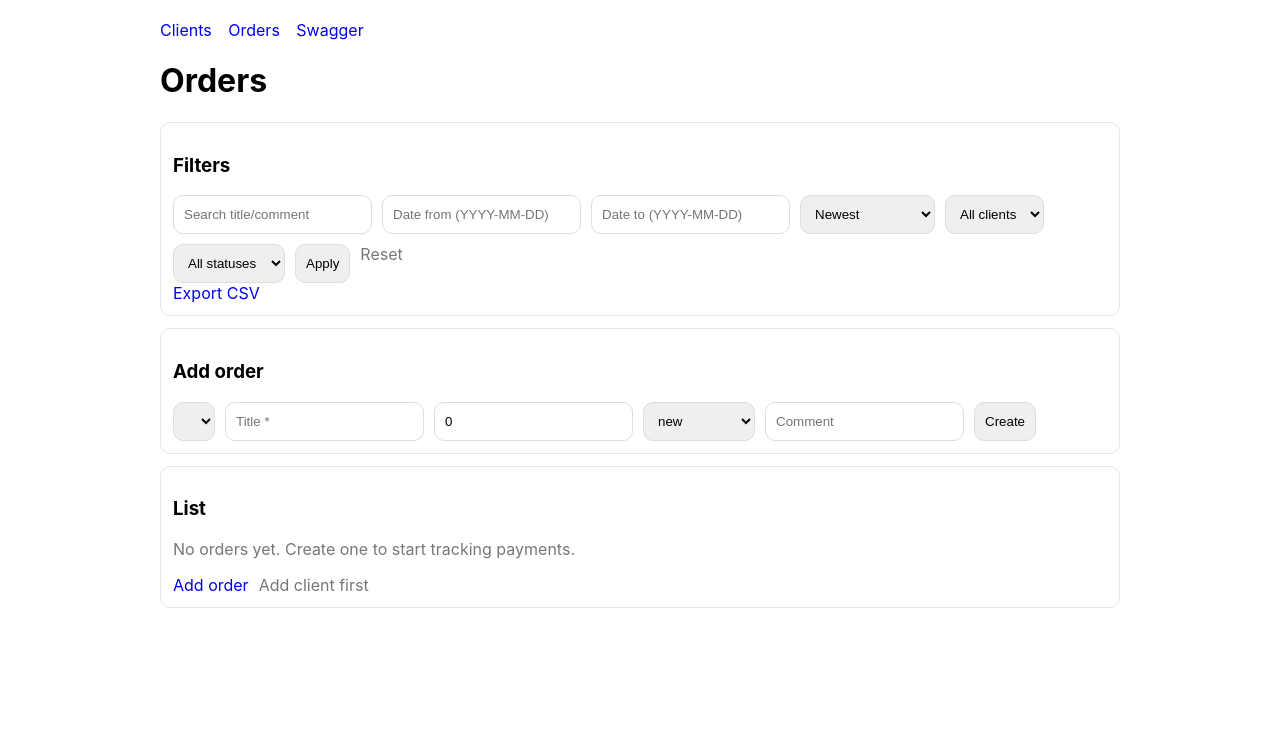
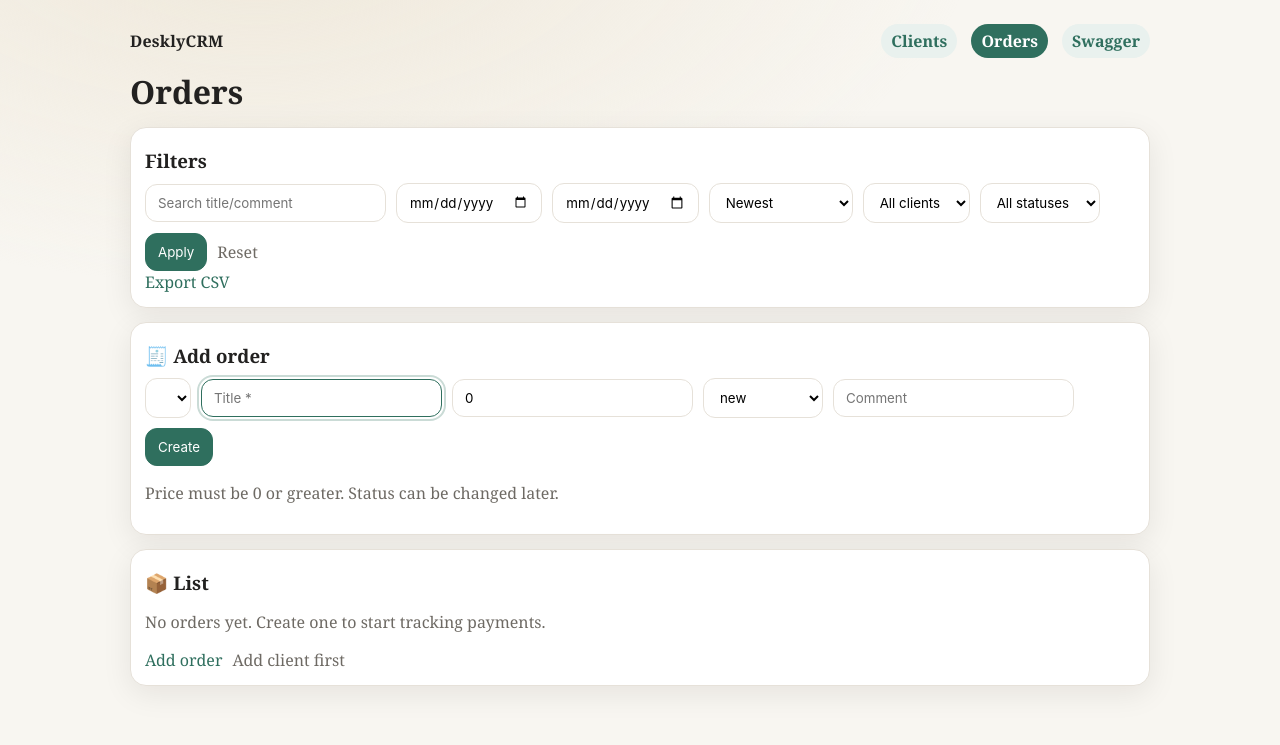
Before and after one commit to RezPoint/deskly-crm, a FastAPI app: page /ui/orders in a window 1280 px wide. Shown: the top 745 px of the page. Run offline with FastAPI, Linux system fonts and the light colour scheme; data that the repository does not hold is empty.

Commit message:
Release 0.1.9 (#30)
* Add migrations and order search

* Add pagination and sorting

* Add order totals and empty states

* Add export filters

* Add order date filters and export links

* Format dates in UI

* Polish UI errors and empty states

* Add indexes and export validation

* Run migrations on startup (optional)

* Add export search filter

* Validate date ranges and add search indexes

* Include Alembic files in Docker image

* Add orders summary totals endpoint

* Add request logging middleware

* Add health details and prometheus metrics

* Document health and metrics endpoints

* Fix API summary link when filters empty

* Preserve form inputs on UI validation errors

* Improve empty states and CTAs in UI

* Add client contact validation and quick status UI

* Add basic HTML validation hints

* Refresh UI styling and status pills

* Add status pill and table hover

* Highlight order totals with stat pills

* Polish clients list with contact tags

* Highlight order totals on detail page

* Add brand and active nav state

* Add aria labels and date inputs

* Document UI entry point and polish

* Add helpful UI form hints

* Polish button and focus styles

* Tweak typography and table headers

* Add section headings and labels in UI

```diff
--- a/app/templates/layout.html
+++ b/app/templates/layout.html
@@ -5,25 +5,119 @@
   <meta name="viewport" content="width=device-width, initial-scale=1" />
   <title>{{ title or "DesklyCRM" }}</title>
   <style>
-    body { font-family: -apple-system, system-ui, Segoe UI, Roboto, Arial; max-width: 960px; margin: 20px auto; padding: 0 14px; }
-    a { text-decoration: none; }
-    nav a { margin-right: 12px; }
-    .card { border: 1px solid #e5e5e5; border-radius: 10px; padding: 12px; margin: 12px 0; }
-    .row { display: flex; gap: 10px; flex-wrap: wrap; }
-    input, select, textarea, button { padding: 10px; border-radius: 10px; border: 1px solid #ddd; }
-    button { cursor: pointer; }
+    :root {
+      --bg: #f8f6f1;
+      --card: #ffffff;
+      --ink: #222120;
+      --muted: #6e6a64;
+      --line: #e6e1d9;
+      --accent: #2f6f5e;
+      --accent-2: #e9f1ee;
+      --danger: #b00020;
+      --danger-bg: #fff2f3;
+      --shadow: 0 8px 30px rgba(22, 18, 14, 0.08);
+    }
+    body {
+      font-family: "IBM Plex Serif", "Georgia", serif;
+      color: var(--ink);
+      background: radial-gradient(1200px 600px at 20% -10%, #efe8da 0%, transparent 60%), var(--bg);
+      max-width: 1020px;
+      margin: 24px auto 60px;
+      padding: 0 16px;
+    }
+    h1 { font-size: 32px; margin: 12px 0 8px; }
+    h3 { margin: 6px 0 10px; }
+    a { text-decoration: none; color: var(--accent); }
+    a:hover { text-decoration: underline; }
+    nav { display: flex; align-items: center; gap: 14px; margin-bottom: 12px; }
+    nav .brand { font-weight: 700; letter-spacing: 0.2px; margin-right: auto; color: var(--ink); }
+    nav a { padding: 6px 10px; border-radius: 999px; background: var(--accent-2); color: var(--accent); font-weight: 600; }
+    nav a.active { background: var(--accent); color: #fff; }
+    .card {
+      border: 1px solid var(--line);
+      border-radius: 16px;
+      padding: 14px;
+      margin: 14px 0;
+      background: var(--card);
+      box-shadow: var(--shadow);
+    }
+    .card h3 { display: flex; align-items: center; gap: 8px; }
+    .row { display: flex; gap: 10px; flex-wrap: wrap; align-items: center; }
+    input, select, textarea, button {
+      padding: 10px 12px;
+      border-radius: 12px;
+      border: 1px solid var(--line);
+      background: #fff;
+      font-family: "Inter", system-ui, sans-serif;
+    }
+    input:focus, select:focus, textarea:focus, button:focus {
+      outline: 2px solid rgba(47, 111, 94, 0.25);
+      outline-offset: 2px;
+      border-color: var(--accent);
+    }
+    button { cursor: pointer; background: var(--accent); color: #fff; border-color: var(--accent); }
+    button:hover { filter: brightness(1.05); }
+    button:disabled { opacity: 0.7; cursor: not-allowed; }
     .inline { display: inline; }
-    .danger { color: #b00020; border-color: #f2b5bd; background: #fff5f6; }
-    .err { color: #b00020; margin: 10px 0; }
+    .danger { color: var(--danger); border-color: #f2b5bd; background: var(--danger-bg); }
+    .danger:hover { filter: brightness(0.98); }
+    .err { color: var(--danger); margin: 10px 0; }
     table { width: 100%; border-collapse: collapse; }
-    th, td { text-align: left; padding: 10px; border-bottom: 1px solid #eee; }
-    .muted { color: #777; }
+    th, td { text-align: left; padding: 10px; border-bottom: 1px solid var(--line); }
+    th { font-size: 12px; text-transform: uppercase; letter-spacing: 0.04em; color: var(--muted); }
+    tbody tr:nth-child(even) { background: #fbfaf7; }
+    tbody tr:hover { background: #f4f1ea; }
+    .muted { color: var(--muted); }
+    .pill {
+      display: inline-block;
+      padding: 4px 10px;
+      border-radius: 999px;
+      font-size: 12px;
+      font-weight: 600;
+      background: #f2f0ea;
+      color: #5a554f;
+    }
+    .pill.new { background: #f0f7ff; color: #2a5d9f; }
+    .pill.in_progress { background: #fff4e6; color: #a45b00; }
+    .pill.done { background: #e8f7ee; color: #2f6f5e; }
+    .pill.canceled { background: #ffeef0; color: #b00020; }
+    .stat {
+      display: inline-flex;
+      align-items: center;
+      gap: 6px;
+      padding: 6px 10px;
+      border-radius: 999px;
+      background: #f2f0ea;
+      color: #3f3b36;
+      font-weight: 600;
+      font-size: 12px;
+    }
+    .tag {
+      display: inline-flex;
+      align-items: center;
+      gap: 6px;
+      padding: 4px 8px;
+      border-radius: 10px;
+      background: #f2f0ea;
+      color: #544f49;
+      font-size: 12px;
+    }
+    .btn-ghost {
+      background: transparent;
+      border: 1px solid var(--line);
+      color: var(--accent);
+    }
+    .btn-ghost:hover {
+      background: var(--accent-2);
+    }
   </style>
 </head>
 <body>
+  {% set path = request.url.path if request else "" %}
   <nav>
-    <a href="/ui/clients">Clients</a>
-    <a href="/ui/orders">Orders</a>
+    <span class="brand">DesklyCRM</span>
+    <a href="/ui/clients" class="{% if path.startswith('/ui/clients') %}active{% endif %}">Clients</a>
+    <a href="/ui/orders" class="{% if path.startswith('/ui/orders') %}active{% endif %}">Orders</a>
     <a href="/docs">Swagger</a>
   </nav>
 
--- a/app/templates/orders.html
+++ b/app/templates/orders.html
@@ -11,9 +11,9 @@
 <div class="card">
   <h3>Filters</h3>
   <form method="get" action="/ui/orders" class="row">
-    <input name="q" placeholder="Search title/comment" value="{{ filter_q }}" />
-    <input name="date_from" placeholder="Date from (YYYY-MM-DD)" value="{{ filter_date_from }}" />
-    <input name="date_to" placeholder="Date to (YYYY-MM-DD)" value="{{ filter_date_to }}" />
+    <input name="q" placeholder="Search title/comment" value="{{ filter_q }}" aria-label="Search orders" />
+    <input name="date_from" placeholder="Date from (YYYY-MM-DD)" value="{{ filter_date_from }}" type="date" />
+    <input name="date_to" placeholder="Date to (YYYY-MM-DD)" value="{{ filter_date_to }}" type="date" />
     <select name="sort">
       <option value="created_desc" {% if filter_sort == "created_desc" %}selected{% endif %}>Newest</option>
       <option value="created_asc" {% if filter_sort == "created_asc" %}selected{% endif %}>Oldest</option>
@@ -44,28 +44,29 @@
 </div>
 
 <div class="card" id="add-order">
-  <h3>Add order</h3>
+  <h3>🧾 Add order</h3>
   <form method="post" action="/ui/orders" class="row">
-    <select name="client_id" required>
+    <select name="client_id" required aria-label="Client">
       {% for c in clients %}
         <option value="{{ c.id }}" {% if create_client_id == c.id %}selected{% endif %}>{{ c.name }} ({{ c.id }})</option>
       {% endfor %}
     </select>
-    <input name="title" placeholder="Title *" value="{{ create_title }}" required />
-    <input name="price" placeholder="Price (e.g. 15000 or 15000.00)" value="{{ create_price }}" />
-    <select name="status">
+    <input name="title" placeholder="Title *" value="{{ create_title }}" required autofocus />
+    <input name="price" placeholder="Price (e.g. 15000 or 15000.00)" value="{{ create_price }}" type="number" min="0" step="0.01" aria-label="Price" />
+    <select name="status" aria-label="Status">
       <option value="new" {% if create_status == "new" %}selected{% endif %}>new</option>
       <option value="in_progress" {% if create_status == "in_progress" %}selected{% endif %}>in_progress</option>
       <option value="done" {% if create_status == "done" %}selected{% endif %}>done</option>
       <option value="canceled" {% if create_status == "canceled" %}selected{% endif %}>canceled</option>
     </select>
-    <input name="comment" placeholder="Comment" value="{{ create_comment }}" />
+    <input name="comment" placeholder="Comment" value="{{ create_comment }}" maxlength="500" aria-label="Comment" />
     <button type="submit">Create</button>
   </form>
+  <p class="muted">Price must be 0 or greater. Status can be changed later.</p>
 </div>
 
 <div class="card">
-  <h3>List</h3>
+  <h3>📦 List</h3>
   {% if orders|length == 0 %}
     <p class="muted">No orders yet. Create one to start tracking payments.</p>
     <div class="row">
@@ -74,9 +75,9 @@
     </div>
   {% else %}
     <div class="row">
-      <span class="muted">Total price: {{ totals.price|money }}</span>
-      <span class="muted">Paid: {{ totals.paid|money }}</span>
-      <span class="muted">Balance: {{ totals.balance|money }}</span>
+      <span class="stat">Total {{ totals.price|money }}</span>
+      <span class="stat">Paid {{ totals.paid|money }}</span>
+      <span class="stat">Balance {{ totals.balance|money }}</span>
       <a class="muted" href="{{ summary_url }}">API summary</a>
     </div>
     <table>
@@ -85,7 +86,7 @@
           <th>ID</th>
           <th>Client</th>
           <th>Title</th>
-          <th>Status</th>
+        <th>Status</th>
           <th>Price</th>
           <th>Paid</th>
           <th>Balance</th>
@@ -99,7 +100,18 @@
           <td>{{ o.id }}</td>
           <td>{{ (client_map.get(o.client_id).name if client_map.get(o.client_id) else o.client_id) }}</td>
           <td>{{ o.title }}</td>
-          <td>{{ o.status }}</td>
+        <td>
+          <span class="pill {{ o.status }}">{{ o.status }}</span>
+          <form method="post" action="/ui/orders/{{ o.id }}/status" class="row">
+            <select name="status">
+              <option value="new" {% if o.status == "new" %}selected{% endif %}>new</option>
+              <option value="in_progress" {% if o.status == "in_progress" %}selected{% endif %}>in_progress</option>
+              <option value="done" {% if o.status == "done" %}selected{% endif %}>done</option>
+              <option value="canceled" {% if o.status == "canceled" %}selected{% endif %}>canceled</option>
+            </select>
+            <button type="submit" class="btn-ghost">Save</button>
+          </form>
+        </td>
           <td>{{ o.price|money }}</td>
           <td>{{ (paid_map.get(o.id, 0))|money }}</td>
           <td>{{ (o.price - paid_map.get(o.id, 0))|money }}</td>
```
Also changed, not shown: app/routes/clients.py (+7 -0 lines), app/routes/ui.py (+25 -0 lines), app/templates/clients.html (+20 -10 lines), app/templates/order_detail.html (+14 -11 lines), app/validators.py (added, +32 -0 lines), tests/test_client_validation.py (added, +12 -0 lines), README.md.
